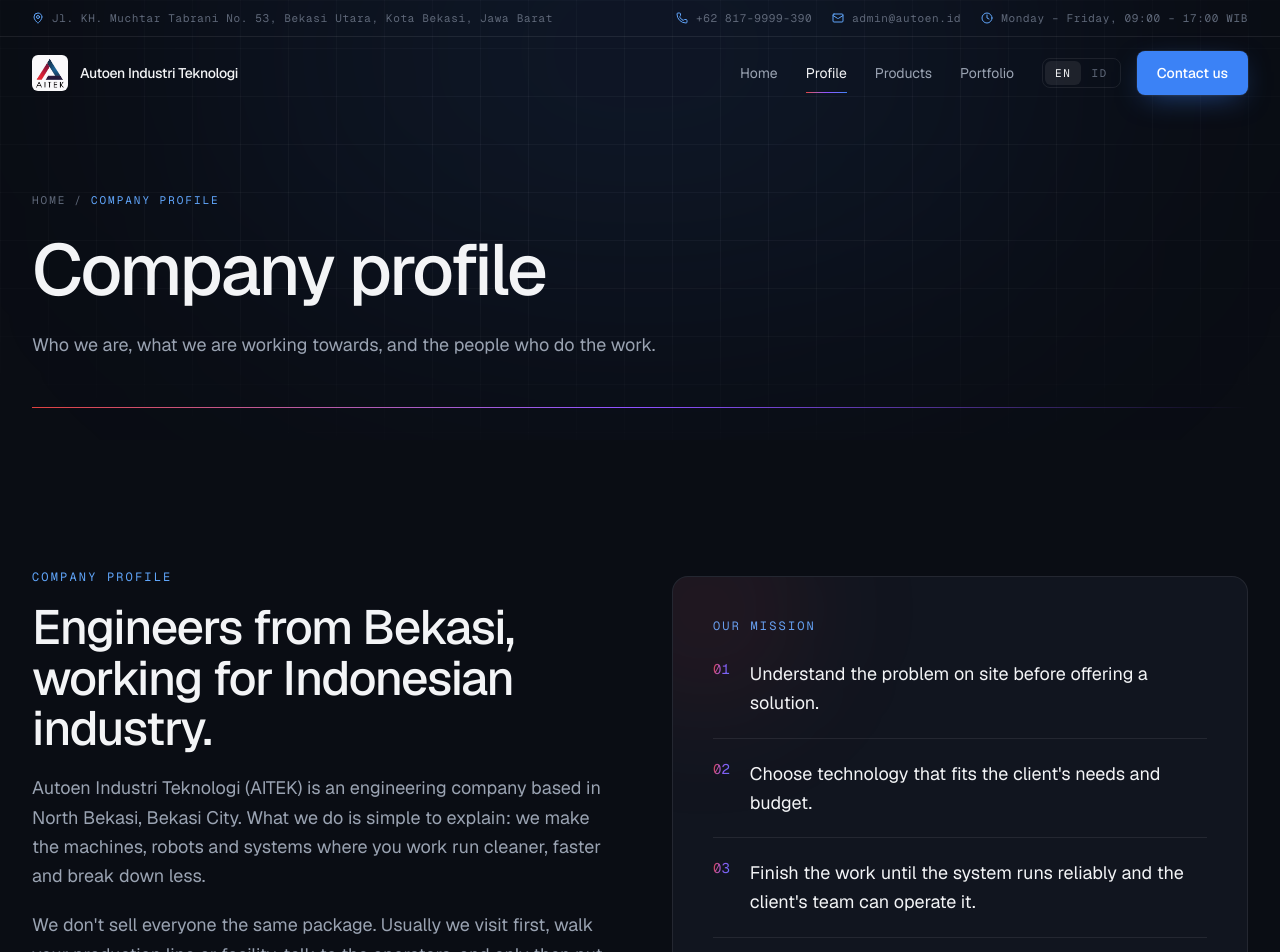
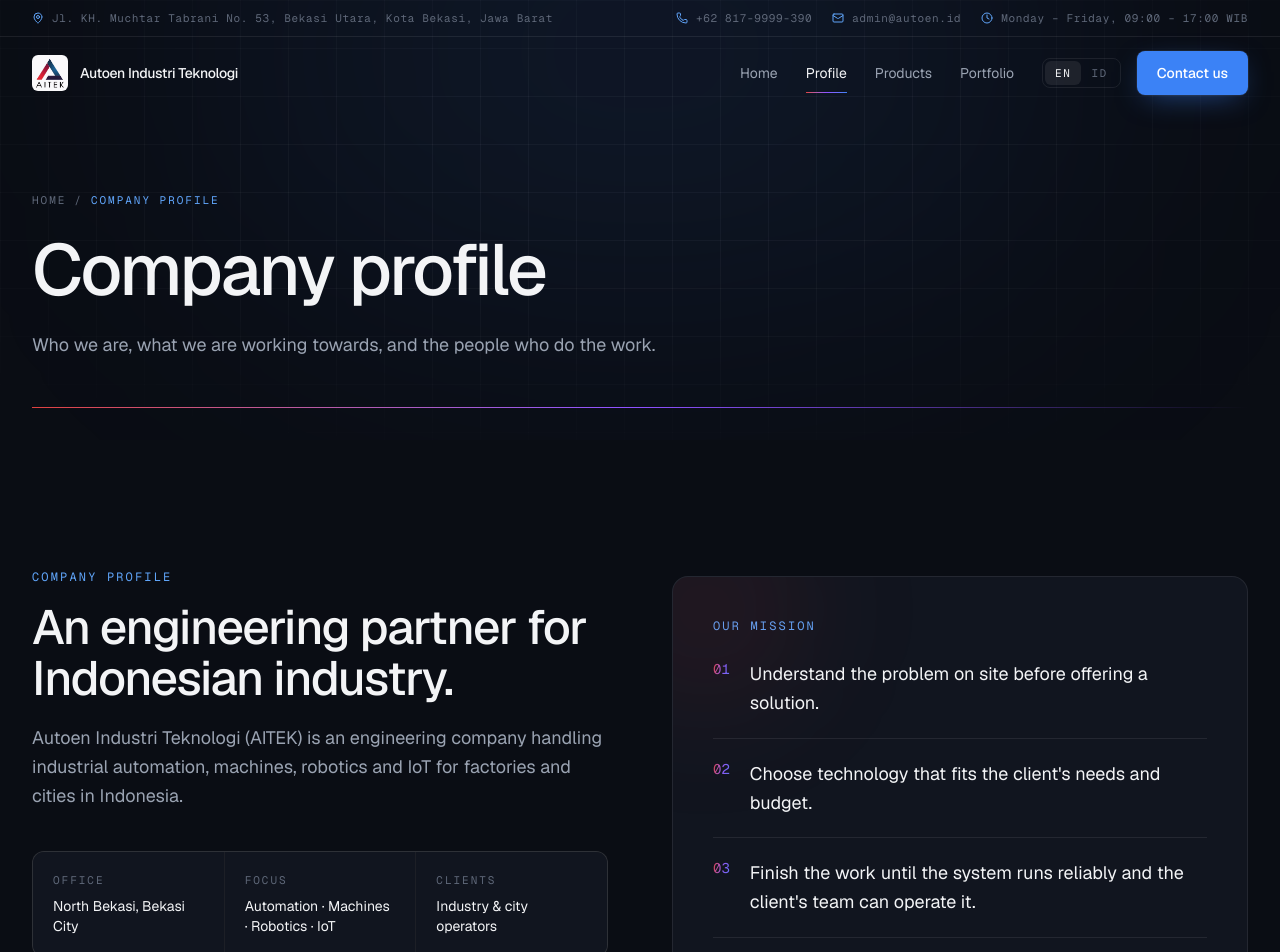
Before and after one commit to ramdotcode/autoen-new, a React (Vite) app: page /profile in a window 1280 px wide. Shown: the top 952 px of the page. Built offline with nearby package versions, Linux system fonts and the light colour scheme.

Commit message:
Shorten the company profile to one paragraph
The profile drops the casual two-paragraph draft and the office location for a
single plain sentence about what Autoen does, under the heading picked in
review.

```diff
--- a/src/i18n/en.ts
+++ b/src/i18n/en.ts
@@ -90,10 +90,9 @@
 
   profile: {
     eyebrow: 'Company profile',
-    title: 'Engineers from Bekasi, working for Indonesian industry.',
+    title: 'An engineering partner for Indonesian industry.',
     paragraphs: [
-      'Autoen Industri Teknologi (AITEK) is an engineering company based in North Bekasi, Bekasi City. What we do is simple to explain: we make the machines, robots and systems where you work run cleaner, faster and break down less.',
-      "We don't sell everyone the same package. Usually we visit first, walk your production line or facility, talk to the operators, and only then put a proposal together. The people who design the system also install and test it on site.",
+      'Autoen Industri Teknologi (AITEK) is an engineering company handling industrial automation, machines, robotics and IoT for factories and cities in Indonesia.',
     ],
     facts: [
       { label: 'Office', value: 'North Bekasi, Bekasi City' },
--- a/src/i18n/id.ts
+++ b/src/i18n/id.ts
@@ -90,10 +90,9 @@
 
   profile: {
     eyebrow: 'Profil perusahaan',
-    title: 'Orang teknik, dari Bekasi, untuk industri Indonesia.',
+    title: 'Mitra teknik untuk industri Indonesia.',
     paragraphs: [
-      'Autoen Industri Teknologi (AITEK) adalah perusahaan teknik yang berkantor di Bekasi Utara, Kota Bekasi. Pekerjaan kami sederhana untuk dijelaskan: membuat mesin, robot, dan sistem di tempat Anda bekerja lebih rapi, lebih cepat, dan lebih jarang rusak.',
-      'Kami tidak menjual paket yang sama ke semua orang. Biasanya kami datang dulu, melihat lini produksi atau fasilitas Anda, ngobrol dengan operatornya, baru kemudian menyusun usulan. Yang merancang sistemnya juga ikut memasang dan mengetesnya di lokasi.',
+      'Autoen Industri Teknologi (AITEK) adalah perusahaan teknik yang menangani otomasi industri, mesin, robotik, dan IoT untuk pabrik dan kota di Indonesia.',
     ],
     facts: [
       { label: 'Kantor', value: 'Bekasi Utara, Kota Bekasi' },
```
Also changed, not shown: 1 other file (tests, documents, lock files or other folders).
